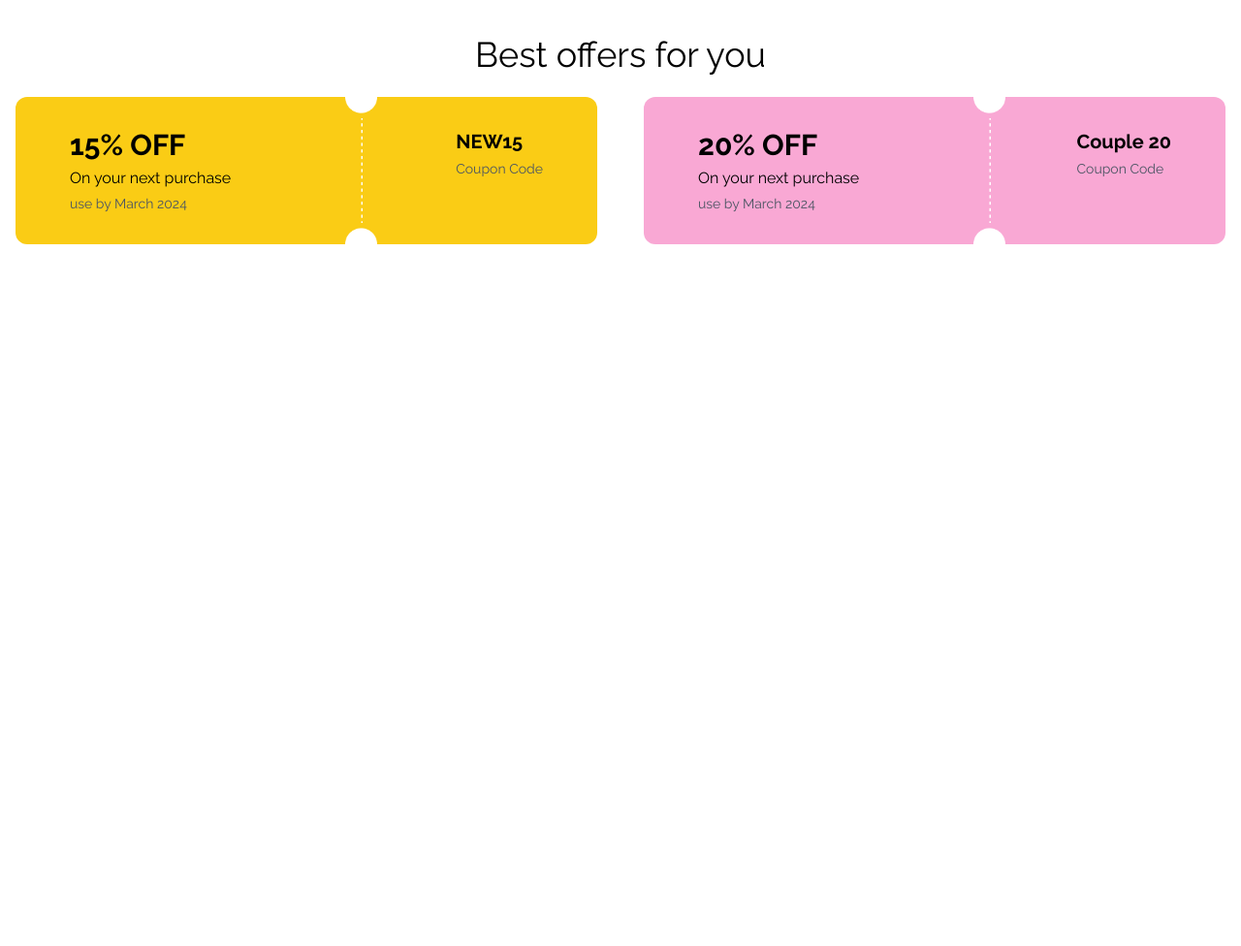
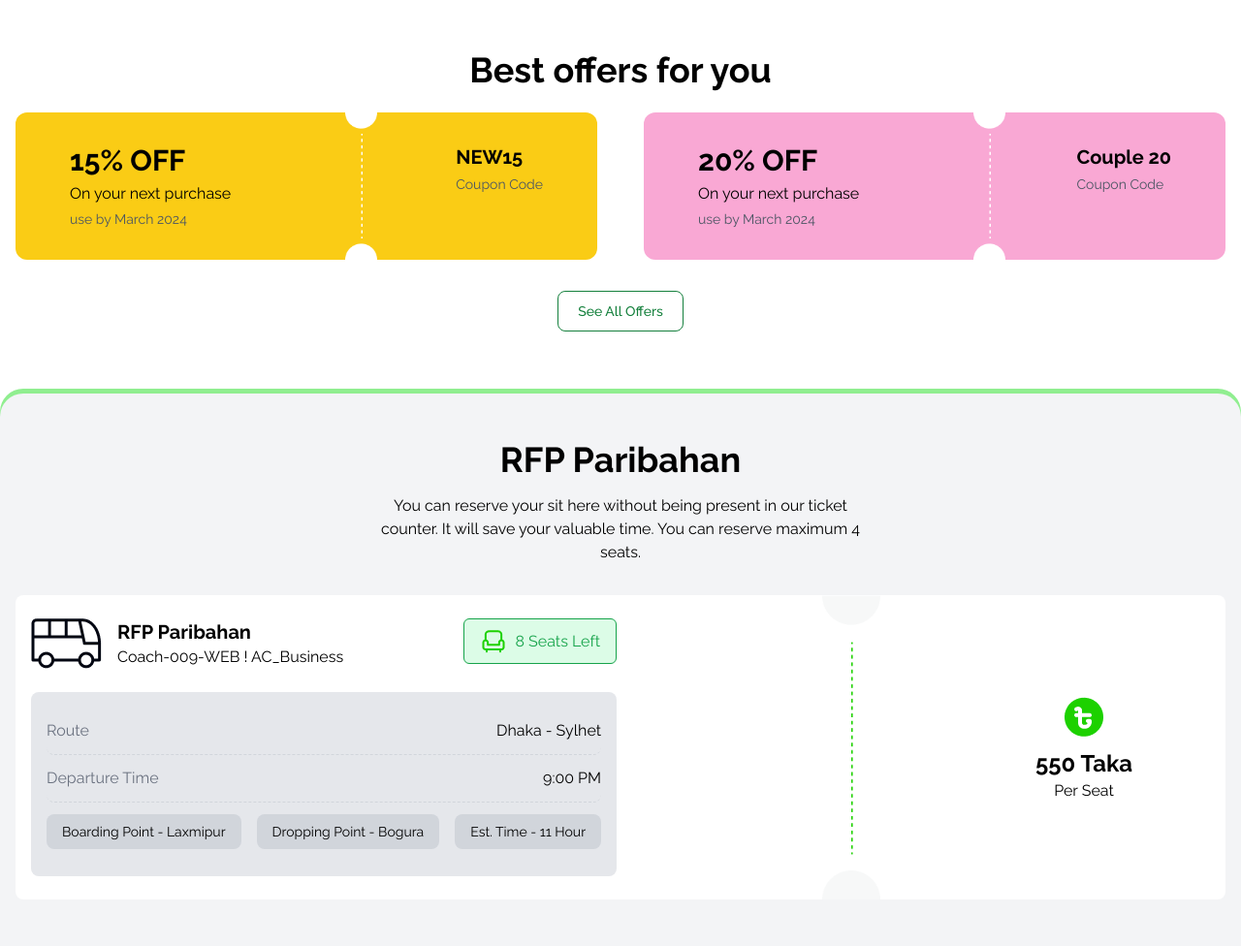
Before and after one commit to rahatfaruk/pha5-rfp-ticket-site, a plain HTML site: page index.html in a window 1280 px wide. Shown: the part 580-1556 px from the top of the page at 97% size. Before the commit the page ends 880 px from the top, so only its background shows below. Drawn offline with nearby package versions, Linux system fonts and the light colour scheme.

Commit message:
reservation section first part(route-details) added

```diff
--- a/index.html
+++ b/index.html
@@ -69,7 +69,7 @@
 
   <main>
     <!-- ## banner -->
-    <section class="mx-4">
+    <section class="mx-4 mb-8">
       <!-- container -->
       <div class="hero-bg max-w-screen-xl py-20 mx-auto bg-cover bg-center bg-no-repeat rounded-xl">
         <div class="py-8 px-4 mx-auto max-w-2xl text-center">
@@ -81,8 +81,8 @@
     </section>
 
     <!-- ## Offers section -->
-    <section id="offers-sect" class="max-w-screen-xl mx-auto px-4 py-12">
-      <h2 class="fond-bold text-3xl md:text-4xl text-center mb-6">Best offers for you</h2>
+    <section id="offers-sect" class="max-w-screen-xl mx-auto px-4 py-8 mb-8">
+      <h2 class="font-bold text-3xl md:text-4xl text-center mb-6">Best offers for you</h2>
 
       <!-- ### coupons -->
       <div class="flex flex-col items-center md:flex-row justify-between gap-8 md:gap-12">
@@ -111,6 +111,58 @@
           </div>
         </div>
       </div>
+
+      <button class="mt-8 block mx-auto text-green-700 hover:text-white border border-green-700 hover:bg-green-800 focus:ring-4 focus:outline-none focus:ring-green-300 font-medium rounded-lg text-sm px-5 py-2.5 text-center dark:border-green-500 dark:text-green-500 dark:hover:text-white dark:hover:bg-green-600 dark:focus:ring-green-800">See All Offers</button>
+    </section>
+
+    <!-- ## seat-reserve section -->
+    <section id="reserve-sect" class=" px-4 py-12 bg-gray-100 rounded-t-3xl shadow-[0_-5px_0_0_lightgreen]">
+      <div class="max-w-screen-xl mx-auto">
+        <header class="text-center max-w-lg mx-auto mb-8">
+          <h2 class="text-3xl md:text-4xl text-center mb-4 font-bold">RFP Paribahan</h2>
+          <p class="">You can reserve your sit here without being present in our ticket counter. It will save your valuable time. You can reserve maximum 4 seats.</p>
+        </header>
+
+        <!-- ### info-subsection -->
+        <div class="flex flex-col md:flex-row justify-between items-center gap-4 md:gap-8 bg-white px-4 py-6 rounded-lg lg:bg-[url('./images/info-devider.png')] bg-no-repeat bg-contain bg-[center_left_70%]">
+          <!-- #### left-card -->
+          <div>
+            <!-- heading -->
+            <div class="flex items-start justify-between gap-4 mb-6">
+              <img src="./images/bus-logo.png" alt="">
+              <div class="flex-1">
+                <h3 class="text-xl font-bold">RFP Paribahan</h3>
+                <p>Coach-009-WEB ! AC_Business</p>
+              </div>
+              <span class="flex items-center gap-2 py-2 px-4 rounded-md bg-green-100 border border-green-600 text-green-600">
+                <img src="./images/seat-green.png" alt="">
+                <p class=""><span id="available-seats">8</span> Seats Left</p>
+              </span>
+            </div>
+            <!-- departure details -->
+            <ul class="bg-gray-200 p-4 rounded-lg">
+              <li class="flex items-center justify-between py-3 border-b border-gray-300 border-dashed rounded-lg gap-4">
+                <h4 class="text-gray-500">Route</h4>
+                <span>Dhaka - Sylhet</span>
+              </li>
+              <li class="flex items-center justify-between py-3 border-b border-gray-300 border-dashed rounded-lg gap-4">
+                <h4 class="text-gray-500">Departure Time</h4>
+                <span>9:00 PM</span>
+              </li>
+              <li class="flex items-center justify-between py-3 rounded-lg gap-4">
+                <span class="px-4 py-2 rounded-lg bg-gray-300 text-sm">Boarding Point - Laxmipur</span>
+                <span class="px-4 py-2 rounded-lg bg-gray-300 text-sm">Dropping Point - Bogura</span>
+                <span class="px-4 py-2 rounded-lg bg-gray-300 text-sm">Est. Time - 11 Hour</span>
+              </li>
+            </ul>
+          </div>
+          <!-- #### right card -->
+          <div class="p-8 md:px-20">
+            <img class="mx-auto mb-2" src="./images/fare.png" alt="">
+            <p class="text-center"><span class="font-bold text-2xl">550 Taka</span> <br> <span>Per Seat</span></p>
+          </div>
+        </div>
+      </div>
     </section>
   </main>
 
```
